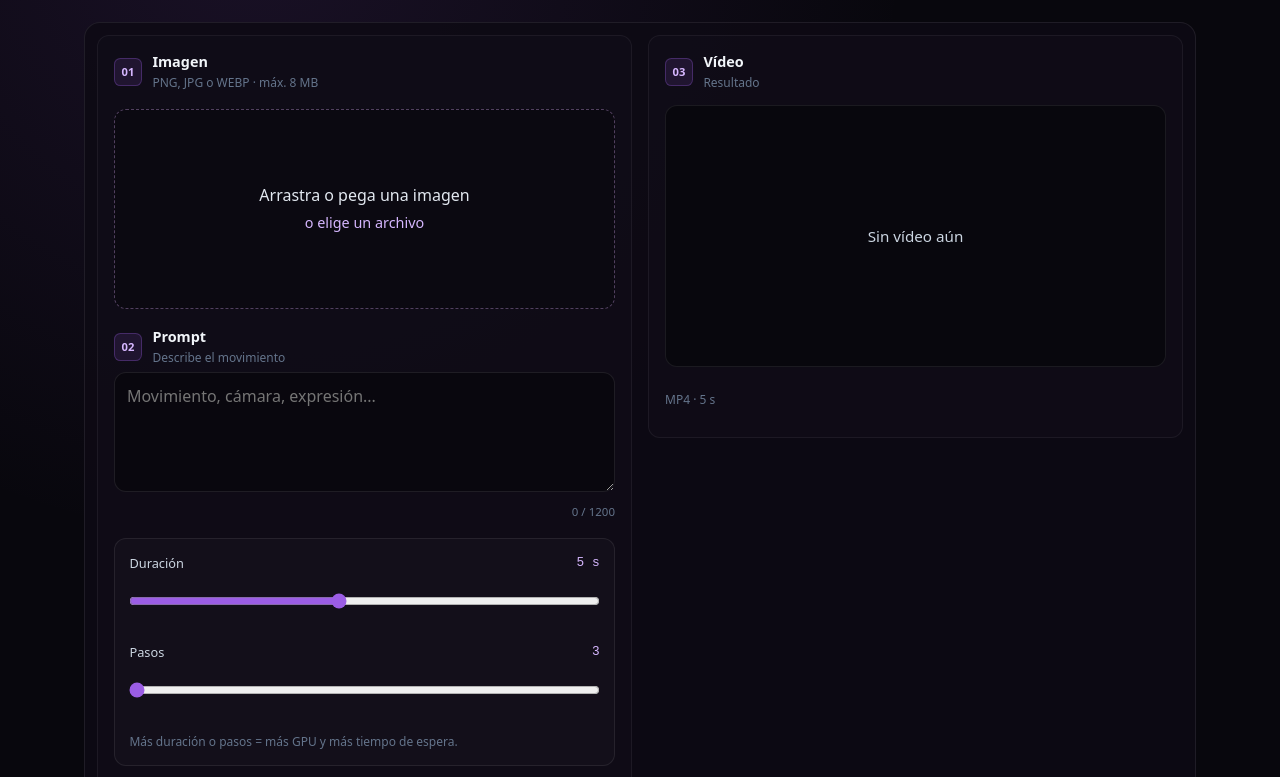
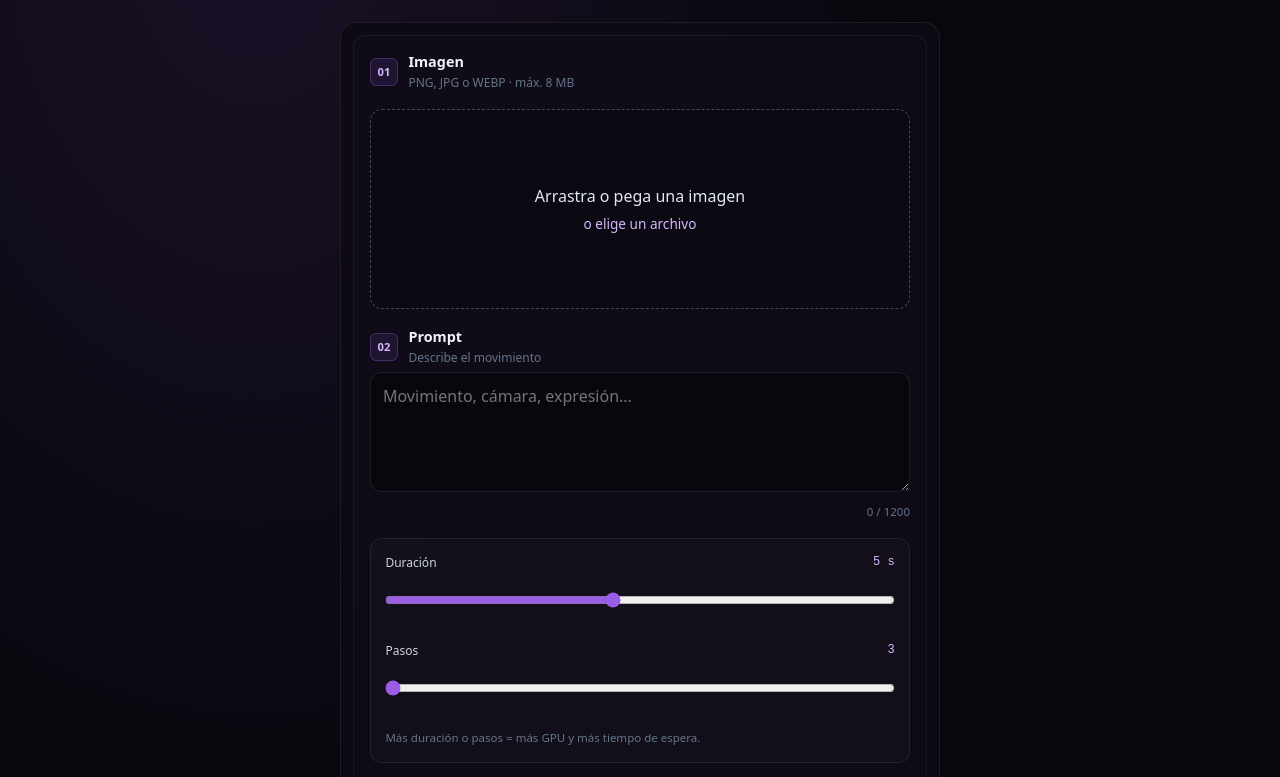
Before and after one commit to Santyxs/PrivDark, an Astro site: page / in a window 1280 px wide. Shown: the part 68-845 px from the top of the page. Built offline with nearby package versions, Linux system fonts and the light colour scheme; Astro itself is replaced by a stand-in of ours; no server answers.

Commit message:
style: layout en una columna — vídeo siempre debajo

```diff
--- a/src/global.css
+++ b/src/global.css
@@ -52,12 +52,11 @@ textarea {
 
 .wrap {
   width: 100%;
-  max-width: 72rem;
+  max-width: 40rem;
   margin: 0 auto;
   padding-inline: max(var(--pad), env(safe-area-inset-left)) max(var(--pad), env(safe-area-inset-right));
 }
 
-/* Header */
 .site-header {
   position: sticky;
   top: 0;
@@ -96,27 +95,22 @@ textarea {
   color: var(--glow);
 }
 
-/* Studio layout */
 .studio {
   padding-block: clamp(1rem, 3vw, 1.5rem) max(2.5rem, env(safe-area-inset-bottom));
 }
+
+/* Siempre una columna: controles arriba, vídeo abajo */
 .studio-shell {
-  display: grid;
-  grid-template-columns: 1fr;
+  display: flex;
+  flex-direction: column;
   gap: clamp(0.75rem, 2vw, 1rem);
   padding: clamp(0.55rem, 2vw, 0.75rem);
   border-radius: clamp(0.75rem, 2.5vw, 1rem);
   border: 1px solid rgba(255, 255, 255, 0.08);
   background: rgba(14, 11, 21, 0.9);
 }
-@media (min-width: 860px) {
-  .studio-shell {
-    grid-template-columns: 1fr 1fr;
-    align-items: start;
-  }
-}
 .studio-card {
-  min-width: 0; /* evita desbordes en grid */
+  min-width: 0;
   border-radius: var(--radius);
   border: 1px solid rgba(255, 255, 255, 0.06);
   background: rgba(16, 13, 24, 0.9);
@@ -164,7 +158,6 @@ textarea {
   color: var(--muted);
 }
 
-/* Dropzone */
 .dropzone {
   display: grid;
   min-height: clamp(140px, 32vw, 200px);
@@ -194,11 +187,10 @@ textarea {
 .dropzone-empty .title {
   margin: 0;
   font-weight: 500;
-  font-size: clamp(0.9rem, 3vw, 1rem);
 }
 .dropzone-empty .browse {
   margin: 0.35rem 0 0;
-  font-size: clamp(0.8rem, 2.6vw, 0.9rem);
+  font-size: 0.85rem;
   color: var(--glow);
 }
 .dropzone-empty.hide {
@@ -215,7 +207,6 @@ textarea {
   display: block;
 }
 
-/* Prompt */
 .prompt-field {
   width: 100%;
   min-height: clamp(88px, 22vw, 120px);
@@ -238,7 +229,6 @@ textarea {
   color: var(--muted);
 }
 
-/* Params */
 .params {
   display: flex;
   flex-direction: column;
@@ -254,7 +244,7 @@ textarea {
   justify-content: space-between;
   gap: 0.5rem;
   margin-bottom: 0.4rem;
-  font-size: clamp(0.72rem, 2.5vw, 0.8rem);
+  font-size: 0.75rem;
   color: #cbd5e1;
 }
 .param-value {
@@ -271,11 +261,10 @@ textarea {
 }
 .help-text {
   margin: 0;
-  font-size: clamp(0.68rem, 2.3vw, 0.75rem);
+  font-size: 0.72rem;
   color: var(--muted);
 }
 
-/* Actions */
 .actions {
   display: flex;
   flex-direction: column;
@@ -344,7 +333,7 @@ textarea {
 }
 .status-msg {
   margin: 0;
-  font-size: clamp(0.72rem, 2.4vw, 0.8rem);
+  font-size: 0.75rem;
   color: var(--muted);
   word-break: break-word;
 }
@@ -361,12 +350,11 @@ textarea {
   color: var(--glow);
 }
 
-/* Output */
 .output-head {
   margin-bottom: 0.85rem;
 }
 .result-frame {
-  min-height: clamp(180px, 42vw, 260px);
+  min-height: clamp(180px, 42vw, 280px);
   border-radius: var(--radius);
   border: 1px solid rgba(255, 255, 255, 0.08);
   background: #08070d;
@@ -397,7 +385,6 @@ textarea {
 .result-loading .msg {
   margin: 0;
   color: #cbd5e1;
-  font-size: clamp(0.85rem, 2.8vw, 0.95rem);
 }
 .loading-orbit {
   position: relative;
@@ -437,11 +424,10 @@ textarea {
   justify-content: space-between;
   gap: 0.65rem;
   margin-top: 0.75rem;
-  font-size: clamp(0.68rem, 2.3vw, 0.75rem);
+  font-size: 0.72rem;
   color: var(--muted);
 }
 
-/* History */
 .history-wrap {
   display: none;
   margin-top: 1rem;
@@ -466,8 +452,6 @@ textarea {
   list-style: none;
   overflow-x: auto;
   -webkit-overflow-scrolling: touch;
-  overscroll-behavior-x: contain;
-  scroll-snap-type: x proximity;
 }
 .history-item {
   flex-shrink: 0;
@@ -475,10 +459,8 @@ textarea {
   overflow: hidden;
   border-radius: 0.4rem;
   border: 1px solid rgba(255, 255, 255, 0.08);
-  scroll-snap-align: start;
 }
-.history-item:hover,
-.history-item:focus-within {
+.history-item:hover {
   border-color: rgba(155, 93, 229, 0.6);
 }
 .history-item video {
@@ -503,7 +485,6 @@ textarea {
   }
 }
 
-/* Preferencias de movimiento reducido */
 @media (prefers-reduced-motion: reduce) {
   .pulse-dot,
   .loading-orbit {
```
